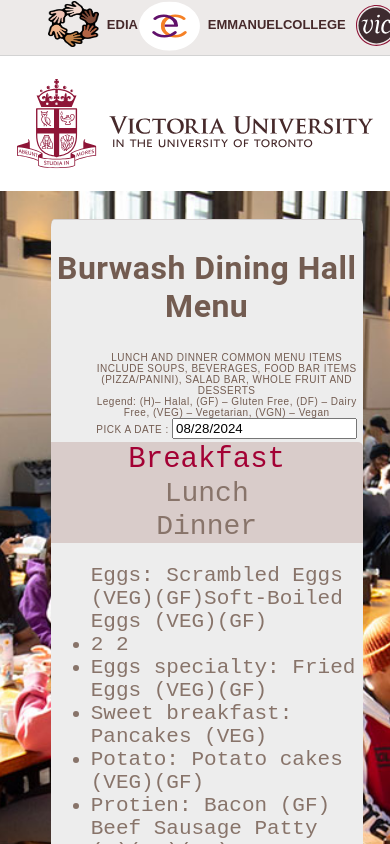
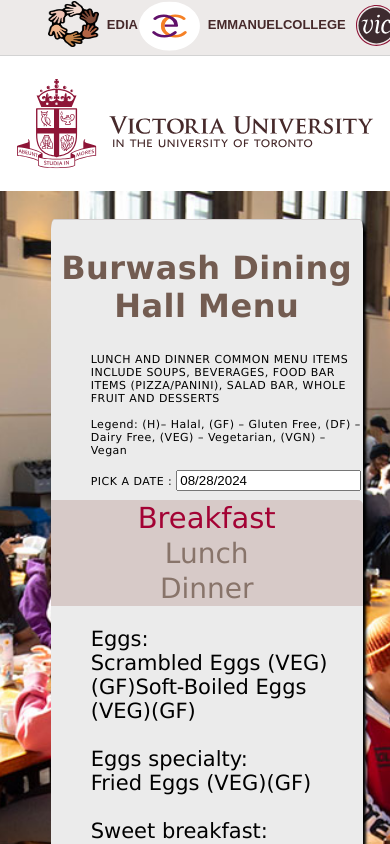
Before and after one commit to shourya134/Burwash-and-Neds-menus, a React (Create React App) app: page / in a window 390 px wide. Both pictures are taken after a click on the button "Breakfast". Shown: the top 844 px of the page. Built offline with nearby package versions, Linux system fonts and the light colour scheme.

Commit message:
updated guidelines to code

```diff
--- a/src/App.js
+++ b/src/App.js
@@ -3,7 +3,7 @@
 import React from 'react';
 import {Food_menu} from './components/food_menu/Food_menu';
 import {Header} from './components/header/Header';
-
+import {Footer} from './components/footer/Footer';
 
 function App() {
   return (
@@ -11,6 +11,7 @@
     <div className="App-header">
       <Header />
       <Food_menu />
+      <Footer />
     </div>
   );
 }
--- a/src/components/food_menu/Food_menu.jsx
+++ b/src/components/food_menu/Food_menu.jsx
@@ -69,7 +69,7 @@
 
 
                 <h1 className='food-menu-heading'>Burwash Dining Hall Menu</h1><br />
-                <p className='food_details'>LUNCH AND DINNER COMMON MENU ITEMS INCLUDE SOUPS, BEVERAGES, FOOD BAR ITEMS (PIZZA/PANINI), SALAD BAR, WHOLE FRUIT AND DESSERTS <br />Legend: (H)– Halal, (GF) – Gluten Free, (DF) – Dairy Free, (VEG) – Vegetarian, (VGN) – Vegan <br /> PICK A DATE : <DatePicker wrapperClassName="datePicker"  selected={date} onChange={(date) => setDate(date)} /> </p>
+                <p className='food_details'><a>LUNCH AND DINNER COMMON MENU ITEMS INCLUDE SOUPS, BEVERAGES, FOOD BAR ITEMS (PIZZA/PANINI), SALAD BAR, WHOLE FRUIT AND DESSERTS <br /></a> <br />Legend: (H)– Halal, (GF) – Gluten Free, (DF) – Dairy Free, (VEG) – Vegetarian, (VGN) – Vegan <br /> <br /> PICK A DATE : <DatePicker wrapperClassName="datePicker"  selected={date} onChange={(date) => setDate(date)} /> </p>
 
                 <div className='outline'>
 
@@ -81,33 +81,32 @@
                 </div>
                 <div className={active === "1" ? 'serving' : 'vanish'}>
                     <ul className='content'>
-                        <a>Eggs: {get_week(date)[0][0][get_week(date)[1]].eggs} </a>
-                        <li>{get_week(date)[1]} {get_week(date)[3]}</li>
-                        <li>Eggs specialty: {get_week(date)[0][0][get_week(date)[1]].eggs_specialty}</li>
-                        <li>Sweet breakfast: {get_week(date)[0][0][get_week(date)[1]].sweet_breakfast}</li>
-                        <li>Potato: {get_week(date)[0][0][get_week(date)[1]].potato}</li>
-                        <li>Protien: {get_week(date)[0][0][get_week(date)[1]].protien}</li>
-                        <li>Plant Based: {get_week(date)[0][0][get_week(date)[1]].plant_based}</li>
+                        <a>Eggs: <br /> {get_week(date)[0][0][get_week(date)[1]].eggs} </a><br /><br />
+                        <a>Eggs specialty:<br /> {get_week(date)[0][0][get_week(date)[1]].eggs_specialty}</a><br /><br />
+                        <a>Sweet breakfast:<br /> {get_week(date)[0][0][get_week(date)[1]].sweet_breakfast}</a><br /><br />
+                        <a>Potato:<br /> {get_week(date)[0][0][get_week(date)[1]].potato}</a><br /><br />
+                        <a>Protien:<br /> {get_week(date)[0][0][get_week(date)[1]].protien}</a><br /><br />
+                        <a>Plant Based:<br /> {get_week(date)[0][0][get_week(date)[1]].plant_based}</a><br /><br />
                     </ul>
                 </div>
                 <div className={active === "2" ? 'serving' : 'vanish'}>
                     <ul className='content'>
-                        <li>Entree: {get_week(date)[0][1][get_week(date)[1]].entree} </li>
-                        <li>Veg entree: {get_week(date)[0][1][get_week(date)[1]].veg_entree}</li>
-                        <li>Sides: {get_week(date)[0][1][get_week(date)[1]].sides}</li>
-                        <li>Gluten Free: {get_week(date)[0][3][get_week(date)[1]].gluten_free}</li>
-                        <li>Soup: {get_week(date)[0][3][get_week(date)[1]].soup}</li>
-                        <li>Gluten Free: {get_week(date)[0][3][get_week(date)[1]].food_bar}</li>
+                        <a>Entree:<br /> {get_week(date)[0][1][get_week(date)[1]].entree} </a><br /><br />
+                        <a>Veg entree:<br /> {get_week(date)[0][1][get_week(date)[1]].veg_entree}</a><br /><br />
+                        <a>Sides:<br /> {get_week(date)[0][1][get_week(date)[1]].sides}</a><br /><br />
+                        <a>Gluten Free:<br /> {get_week(date)[0][3][get_week(date)[1]].gluten_free}</a><br /><br />
+                        <a>Soup:<br />{get_week(date)[0][3][get_week(date)[1]].soup}</a><br /><br />
+                        <a>Gluten Free:<br /> {get_week(date)[0][3][get_week(date)[1]].food_bar}</a><br /><br />
                     </ul>
                 </div>
                 <div className={active === "3" ? 'serving' : 'vanish'}>
                     <ul className='content'>
-                        <li>Entree: {get_week(date)[0][2][get_week(date)[1]].entree} </li>
-                        <li>Veg entree: {get_week(date)[0][2][get_week(date)[1]].veg_entree}</li>
-                        <li>Sides: {get_week(date)[0][2][get_week(date)[1]].sides}</li>
-                        <li>Gluten Free: {get_week(date)[0][3][get_week(date)[1]].gluten_free}</li>
-                        <li>Soup: {get_week(date)[0][3][get_week(date)[1]].soup}</li>
-                        <li>Gluten Free: {get_week(date)[0][3][get_week(date)[1]].food_bar}</li>
+                        <a>Entree:<br /> {get_week(date)[0][2][get_week(date)[1]].entree} </a><br /><br />
+                        <a>Veg entree:<br /> {get_week(date)[0][2][get_week(date)[1]].veg_entree}</a><br /><br />
+                        <a>Sides:<br /> {get_week(date)[0][2][get_week(date)[1]].sides}</a><br /><br />
+                        <a>Gluten Free:<br /> {get_week(date)[0][3][get_week(date)[1]].gluten_free}</a>
+                        <a>Soup: <br />{get_week(date)[0][3][get_week(date)[1]].soup}</a><br /><br />
+                        <a>Gluten Free:<br /> {get_week(date)[0][3][get_week(date)[1]].food_bar}</a><br /><br />
 
                     </ul>
                 </div>
--- a/src/components/food_menu/food_menu.css
+++ b/src/components/food_menu/food_menu.css
@@ -33,7 +33,7 @@
     margin-right: 13%;
     margin-top: 8%;
     padding-top: 2%;
-    padding-bottom: 10%;
+    box-shadow: 3px 4px 3px black;
     background-color: rgb(237, 237, 237);
     width: 60%;
     border-top-left-radius: 1%;
@@ -52,7 +52,7 @@
     text-align: center;
     letter-spacing: 0.5px;
     color: #735c51;;
-    font-family:"Roboto";
+    font-family:Verdana, Geneva, Tahoma, sans-serif;
     font: size 40px;;
     width: 100%;
     position:relative;
@@ -64,7 +64,7 @@
     display: block;
     letter-spacing: 0.5px;
     color: #000000;;
-    font-family:"Roboto";
+    font-family:Verdana, Geneva, Tahoma, sans-serif;
     font-size:15px;
     width: auto;
     position:relative;
@@ -91,7 +91,7 @@
   display: inline-block;
   position:relative;
   justify-content: center;
-  font-family:monospace, monospace;
+  font-family:Verdana, Geneva, Tahoma, sans-serif;
   font-size: 28px;
   color: #88746a;
   border:none;
@@ -99,15 +99,27 @@
   box-shadow: 0 3px #813f3631;
 }
 
+
+.catagory{
+    margin-left: 0%;
+    width: 100%;
+    display: block;
+    position:relative;
+    justify-content: center;
+    font-family:Verdana, Geneva, Tahoma, sans-serif;
+    font-size: 21px;
+    color: #000000;
+    text-align: left;
+}
 .content {
   margin-left: 0%;
   width: 100%;
-  display: inline;
+  display: block;
   position:relative;
   justify-content: center;
-  font-family:monospace, monospace;
+  font-family:Verdana, Geneva, Tahoma, sans-serif;
   font-size: 21px;
-  color: #88746a;
+  color: #000000;
   text-align: left;
 }
 
@@ -116,7 +128,7 @@
   display: inline-block;
   position:relative;
   justify-content: center;
-  font-family:monospace, monospace;
+  font-family:Verdana, Geneva, Tahoma, sans-serif;
   font-size: 29px;
   word-spacing: 50px;
   color: #a30134;
@@ -131,7 +143,7 @@
   margin-left: 0%;
   display: flex;
   position: relative;
-  font-family: 'Gill Sans', 'Gill Sans MT', Calibri, 'Trebuchet MS', sans-serif;
+  font-family: Verdana, Geneva, Tahoma, sans-serif;
   font-size: medium;
   color: rgba(19, 17, 14, 0.847);
 
@@ -162,7 +174,7 @@
     margin-top: 7%;
     padding-top: 2%;
     padding-bottom: 10%;
-    background-color: rgb(237, 237, 237);
+    background-color: rgb(235, 235, 235);
     width: 80%;
 
 
@@ -170,14 +182,16 @@
   .food_details {
 
     display: block;
-    text-align: center;
     letter-spacing: 0.5px;
-    color: #735c51;;
-    font-family:"Scala Sans", sans-serif;
-    font-size:10px;
-    width: 100%;
+    color: #000000;;
+    font-family:Verdana, Geneva, Tahoma, sans-serif;
+    font-size:11px;
+    width: auto;
     position:relative;
-    margin-bottom: 1%;
+    margin-bottom: 3%;
+    margin-left: 0%;
+    padding-left: 40px;
+    height: auto;
   }
 
   .outline {
@@ -195,9 +209,9 @@
     display: inline;
     position:relative;
     justify-content: center;
-    font-family:monospace, monospace;
+    font-family:Verdana, Geneva, Tahoma, sans-serif;
     font-size: 28px;
-    color: #88746a;
+    color: rgb(136,116,106);
     border:none;
     box-shadow: none;
   }
@@ -208,9 +222,9 @@
     display: inline;
     position:relative;
     justify-content: center;
-    font-family:monospace, monospace;
+    font-family:mVerdana, Geneva, Tahoma, sans-serif;
     font-size: 21px;
-    color: #88746a;
+    color: #000000;
     text-align: left;
   }
 
@@ -219,10 +233,10 @@
     display: inline;
     position:relative;
     justify-content: center;
-    font-family:monospace, monospace;
+    font-family:Verdana, Geneva, Tahoma, sans-serif;
     font-size: 29px;
     word-spacing: 50px;
-    color: #a30134;
+    color:rgb(163,2,52);
     border:none;
     border-top-right-radius: 5px;
     box-shadow: none;
@@ -234,9 +248,9 @@
     margin-left: 0%;
     display: flex;
     position: relative;
-    font-family: 'Gill Sans', 'Gill Sans MT', Calibri, 'Trebuchet MS', sans-serif;
+    font-family: Verdana, Geneva, Tahoma, sans-serif;
     font-size: medium;
-    color: rgba(19, 17, 14, 0.847);
+    color: rgba(0, 0, 0, 0.847);
 
 
   }
--- a/src/components/footer/footer.css
+++ b/src/components/footer/footer.css
@@ -0,0 +1,12 @@
+.for-footer{
+    display: block;
+    text-align: center;
+    letter-spacing: 0.5px;
+    background:rgb(71, 42, 43);;
+    font-family:"Roboto";
+    font: size 2rem;;
+    width: 100%;
+    position:relative;
+    margin-bottom: 100%;
+    height: 20rem;
+}
--- a/src/components/footer/footer.jsx
+++ b/src/components/footer/footer.jsx
@@ -1,12 +1,12 @@
 import React from 'react'
 import './footer.css'
-const footer = () => {
+function Footer() {
+
   return (
-    <div>
-      <h1>hey there
-      </h1>
+    <div class='for-footer'>
+    <nav className='for-footer'></nav>
     </div>
-  )
-}
+  );
+};
 
-export default footer
+export {Footer};
```
Also changed, not shown: src/components/food_menu/menu_data.js (+6 -6 lines).
